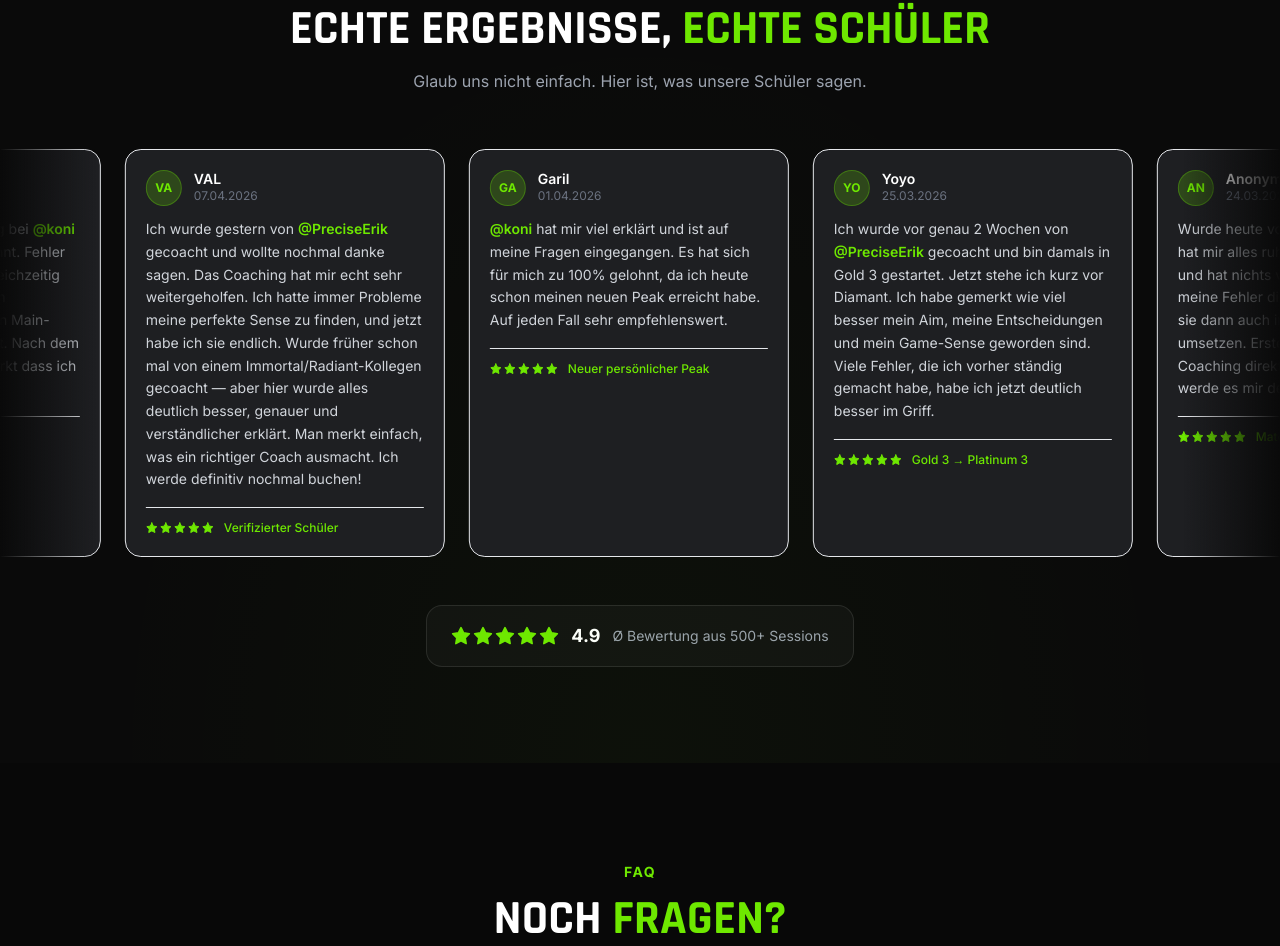
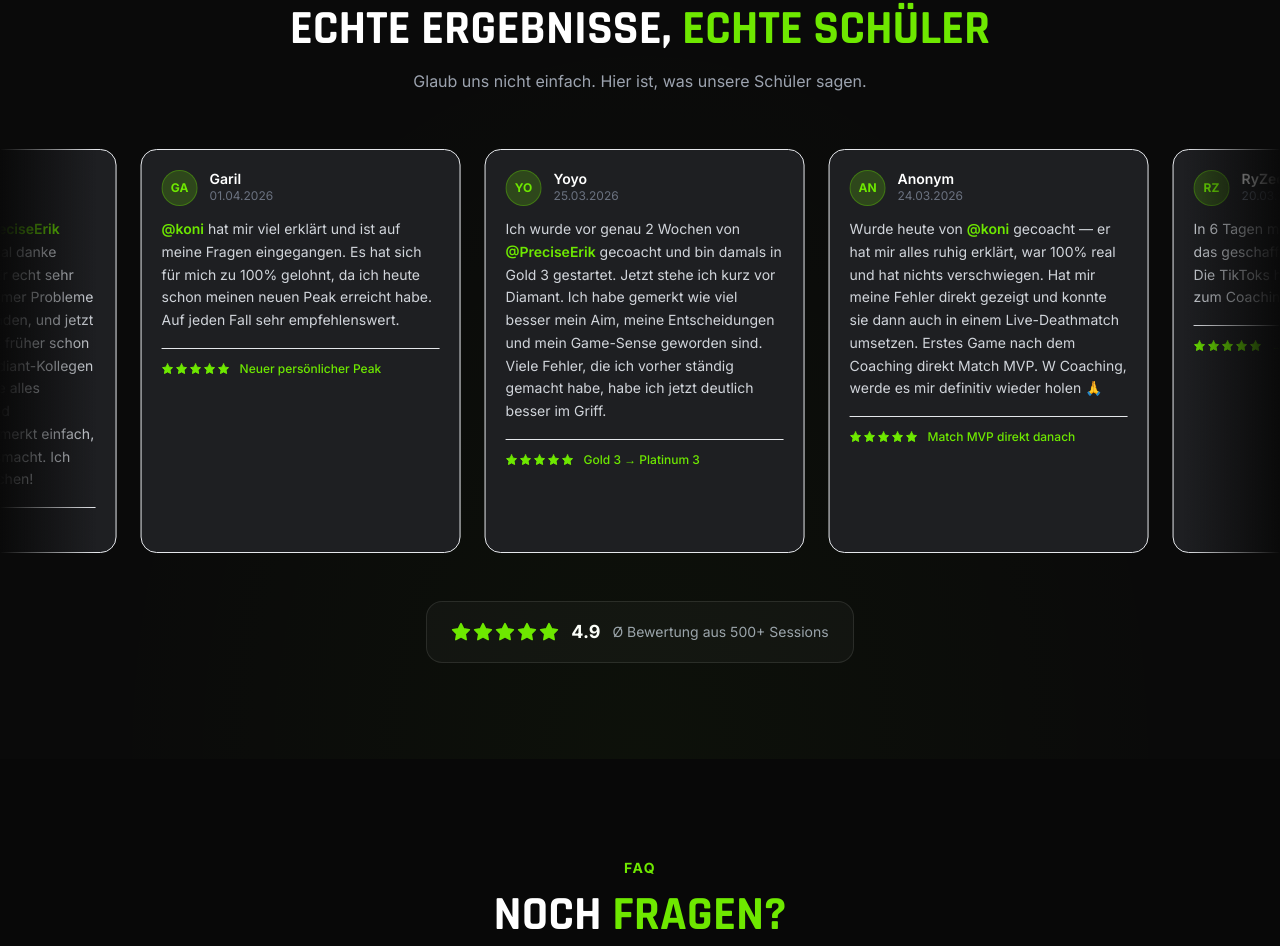
Before and after one commit to justinhelbig96-web/maxranktest, a Next.js app: page / in a window 1280 px wide. Shown: the part 3846-4792 px from the top of the page. Built offline with nearby package versions, Linux system fonts and the light colour scheme.

Commit message:
feat: add 5 more real reviews, remove Verifizierter Schüler label

```diff
--- a/components/Testimonials.tsx
+++ b/components/Testimonials.tsx
@@ -25,7 +25,7 @@ const testimonials = [
   {
     name: "Nemonis",
     date: "19.04.2026",
-    rank: "Verifizierter Schüler",
+    rank: "",
     avatar: "NE",
     stars: 5,
     review:
@@ -34,7 +34,7 @@ const testimonials = [
   {
     name: "VAL",
     date: "07.04.2026",
-    rank: "Verifizierter Schüler",
+    rank: "",
     avatar: "VA",
     stars: 5,
     review:
@@ -79,7 +79,7 @@ const testimonials = [
   {
     name: "Yoyo",
     date: "09.03.2026",
-    rank: "Verifizierter Schüler",
+    rank: "",
     avatar: "YO",
     stars: 5,
     review:
@@ -88,7 +88,7 @@ const testimonials = [
   {
     name: "Anonym",
     date: "24.02.2026",
-    rank: "Verifizierter Schüler",
+    rank: "",
     avatar: "AN",
     stars: 5,
     review:
@@ -97,7 +97,7 @@ const testimonials = [
   {
     name: "gelg",
     date: "23.02.2026",
-    rank: "Verifizierter Schüler",
+    rank: "",
     avatar: "GE",
     stars: 5,
     review:
@@ -106,7 +106,7 @@ const testimonials = [
   {
     name: "ZNG",
     date: "17.02.2026",
-    rank: "Verifizierter Schüler",
+    rank: "",
     avatar: "ZN",
     stars: 5,
     review:
@@ -115,7 +115,7 @@ const testimonials = [
   {
     name: "DY",
     date: "14.02.2026",
-    rank: "Verifizierter Schüler",
+    rank: "",
     avatar: "DY",
     stars: 5,
     review:
@@ -124,11 +124,56 @@ const testimonials = [
   {
     name: "Anonym",
     date: "10.02.2026",
-    rank: "Verifizierter Schüler",
+    rank: "",
     avatar: "AN",
     stars: 5,
     review:
       "Mein Coaching mit @koni war sehr gut, ich konnte viel von ihm lernen. Man kann sehr gut mit ihm reden, er hat ein riesiges Verständnis für alles. Ich kann das Coaching nur empfehlen — ich wünsche jedem dass sie ihn genau so erleben wie ich! Viel Glück euch allen ❤️",
+  },
+  {
+    name: "Anonym",
+    date: "31.01.2026",
+    rank: "Bronze 1 → Silver 2",
+    avatar: "AN",
+    stars: 5,
+    review:
+      "Wurde von @Eisblokk gecoacht, bin innerhalb 2 Wochen von Bronze 1 auf Silver 2 gekommen. Lohnt sich aufjedenfall, bester Mann.",
+  },
+  {
+    name: "Anonym",
+    date: "29.01.2026",
+    rank: "",
+    avatar: "AN",
+    stars: 5,
+    review:
+      "Ich wurde von @Eisblokk gecoacht und es war wirklich mega. Sehr netter und ehrlicher Typ, hat danach auch noch Fragen in DM beantwortet. Das Coaching war sehr gut strukturiert und er ist auf deine persönlichen Probleme eingegangen — hat eine Liste mit den wichtigsten Sachen mitgegeben.",
+  },
+  {
+    name: "Julius",
+    date: "25.01.2026",
+    rank: "",
+    avatar: "JU",
+    stars: 5,
+    review:
+      "Hatte ein Coaching bei @Eisblokk, er hat schnell herausgefunden wo meine Schwächen sind und wie ich sie verbessern kann. Er hat mir viele hilfreiche Tipps mitgegeben und schon im ersten Game nach dem Coaching merkt man einen Unterschied. Kann es nur weiter empfehlen!",
+  },
+  {
+    name: "Anonym",
+    date: "24.01.2026",
+    rank: "",
+    avatar: "AN",
+    stars: 5,
+    review:
+      "Ich hatte gestern Coaching bei @koni — er war mega cool und nett, ist mega auf mich eingegangen und hat mir wirklich wichtige und gute Tipps gegeben. Man kann super mit ihm reden und er hat echt Spaß daran, alles so ausführlich zu erklären. Ganz viel Liebe geht raus ❤️🔥",
+  },
+  {
+    name: "zngstu",
+    date: "23.01.2026",
+    rank: "",
+    avatar: "ZS",
+    stars: 5,
+    review:
+      "Coaching bei @Eisblokk: Super entspannt und nett, zwischenmenschlich auch super. Er konnte genau sehen wo und welche Fehler gemacht wurden und was man dagegen tun kann. Hoffe die nächste Session wird genauso gut! 🙌",
   },
 ];
 
@@ -169,7 +214,7 @@ function ReviewCard({ t }: { t: (typeof testimonials)[0] }) {
             <Star key={i} className="w-3 h-3 text-[#6EE800] fill-[#6EE800]" />
           ))}
         </div>
-        <span className="text-[#6EE800] text-xs font-medium ml-1">{t.rank}</span>
+        {t.rank && <span className="text-[#6EE800] text-xs font-medium ml-1">{t.rank}</span>}
       </div>
     </div>
   );
```
